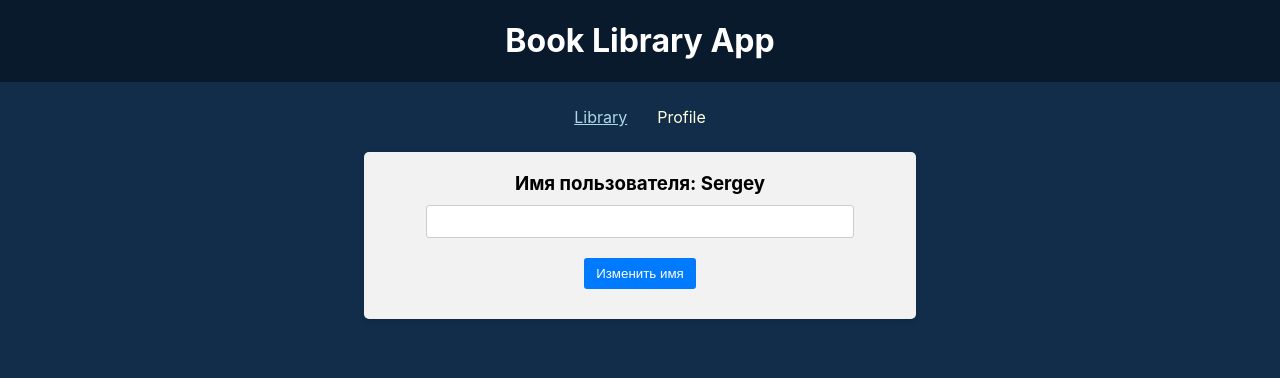
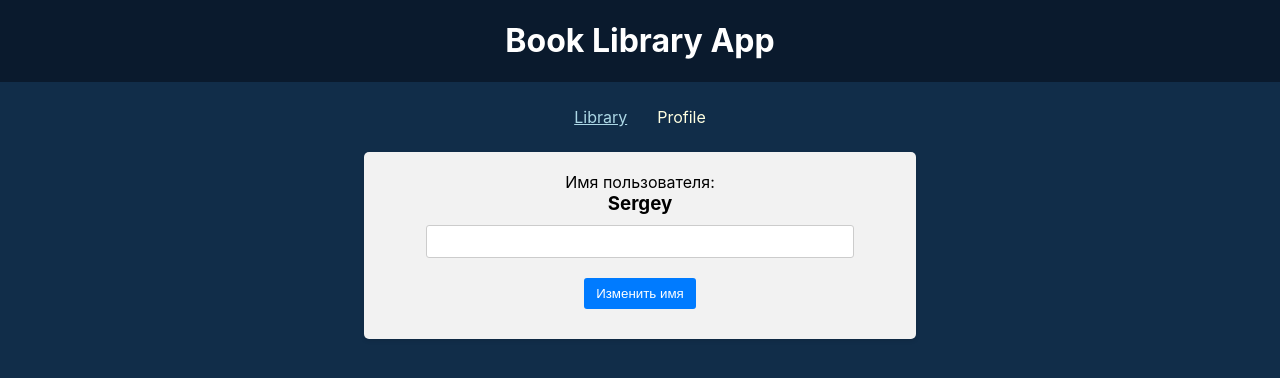
Before and after one commit to 7Sergey/Book-Library-App, a React (Vite) app in the folder frontend/: page /profile in a window 1280 px wide. Shown: the top 378 px of the page. Built offline with nearby package versions, Linux system fonts and the light colour scheme.

Commit message:
edit user title

```diff
--- a/frontend/src/components/Profile/Profile.jsx
+++ b/frontend/src/components/Profile/Profile.jsx
@@ -1,6 +1,6 @@
 import { useDispatch, useSelector } from "react-redux";
 import { selectUser, setUserName } from "../../redux/slices/userSlice";
-import { useEffect, useState } from "react";
+import { useState } from "react";
 import "./Profile.scss";
 
 const Profile = () => {
@@ -21,7 +21,9 @@ const Profile = () => {
   };
   return (
     <div className="app-block user-form">
-      <h3>{`Имя пользователя: ${user}`}</h3>
+      <label>
+        Имя пользователя: <h3>{user}</h3>{" "}
+      </label>
       <form onSubmit={handleSubmit}>
         <input type="text" value={name} onChange={handleChange} />
         <button type="submit">Изменить имя</button>
```
